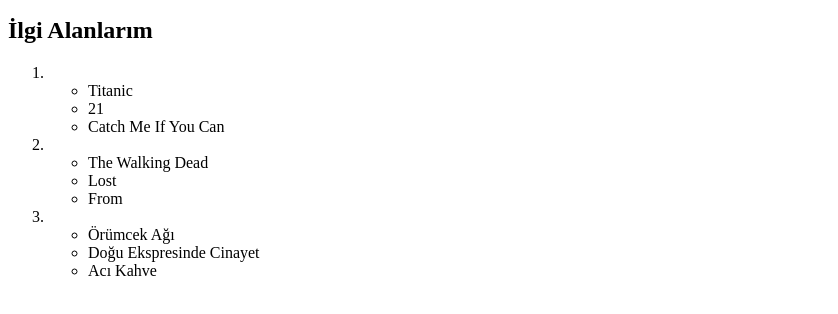
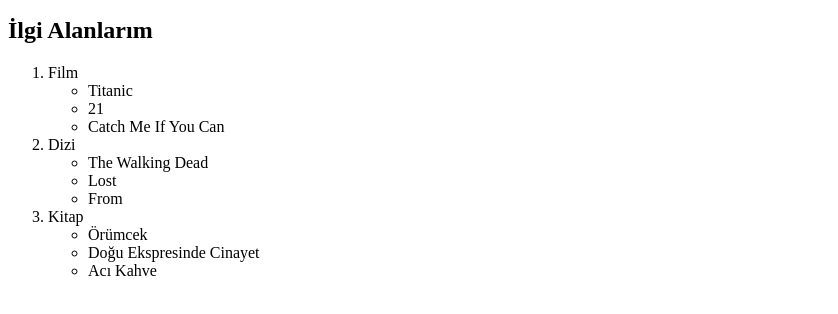
Before and after one commit to HilalOnler/Frontend--Odev-2, a plain HTML site: page index.html in a window 1280 px wide. Shown: the part 168-482 px from the top of the page, without its empty margins (0-838 px from the left). Drawn offline with Linux system fonts and the light colour scheme.

Commit message:
ordered list refused

```diff
--- a/index.html
+++ b/index.html
@@ -13,25 +13,25 @@
 <h2>İlgi Alanlarım</h2>
 
 <ol>
-    <li Film>
+    <li> Film   </li>
         <ul>
             <li>Titanic</li>
             <li>21</li>
             <li>Catch Me If You Can</li>
         </ul>
-    </li>
-    <li Dizi>
+
+    <li> Dizi </li>
         <ul>
             <li>The Walking Dead</li>
             <li>Lost</li>
             <li>From</li>
         </ul>
-    </li>
-    <li Kitap>
+
+    <li> Kitap</li>
         <ul>
-            <li>Örümcek Ağı</li>
+            <li>Örümcek</li>
             <li>Doğu Ekspresinde Cinayet</li>
             <li>Acı Kahve</li>
         </ul>
-    </li>
+
 </ol>
```
